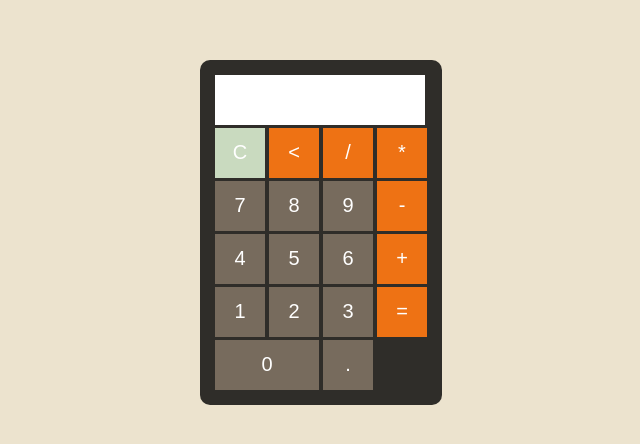
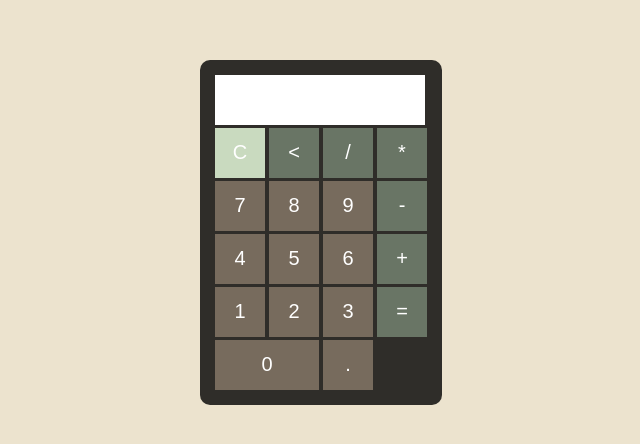
Before and after one commit to betinarosa12/calculadora, a plain HTML site: page index.html in a window 1280 px wide. Shown: the part 168-612 px from the top of the page, without its empty margins (319-959 px from the left). Drawn offline with Linux system fonts and the light colour scheme.

Commit message:
Update style.css

```diff
--- a/style.css
+++ b/style.css
@@ -35,7 +35,7 @@ body {
 }
 
 .botao-laranja {
-    background-color: #EE7214;
+    background-color: #697565;
 }
 
 .botao-maior-0 {
```
